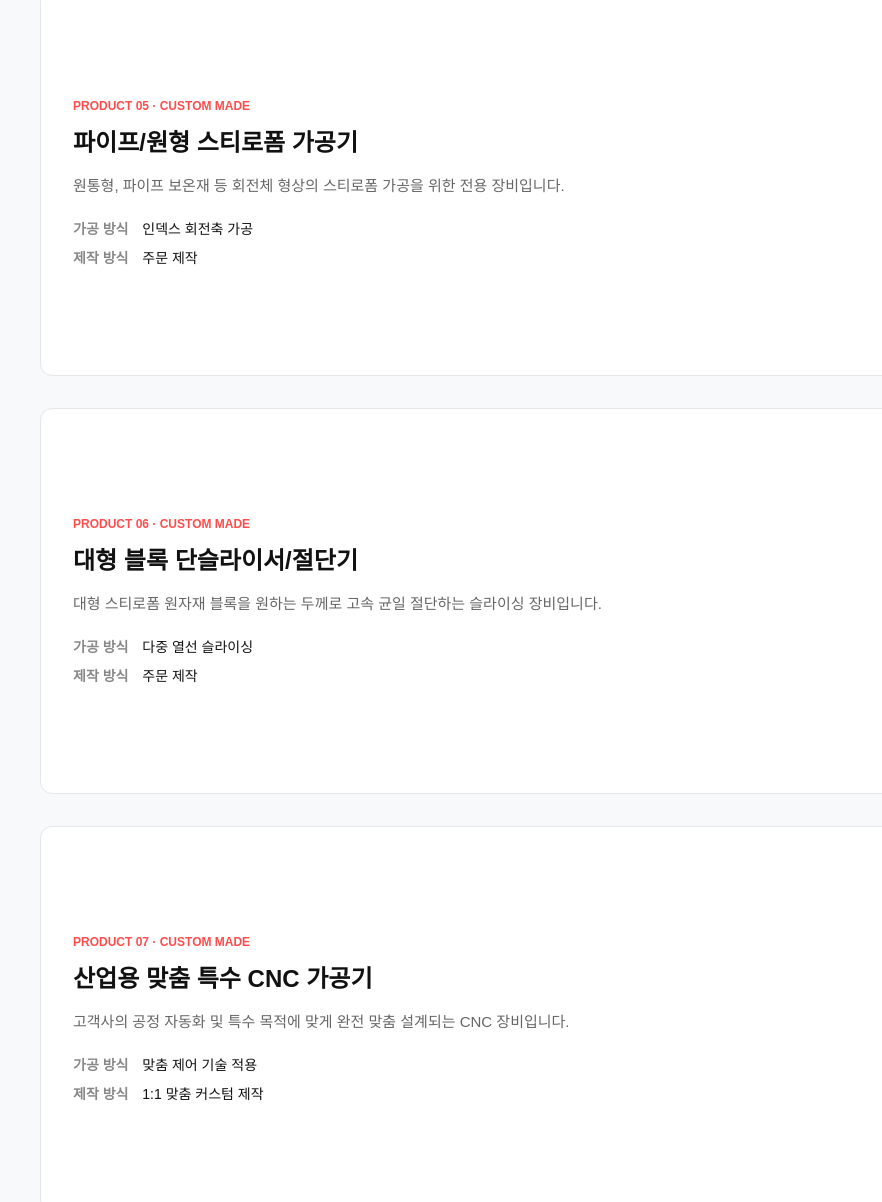
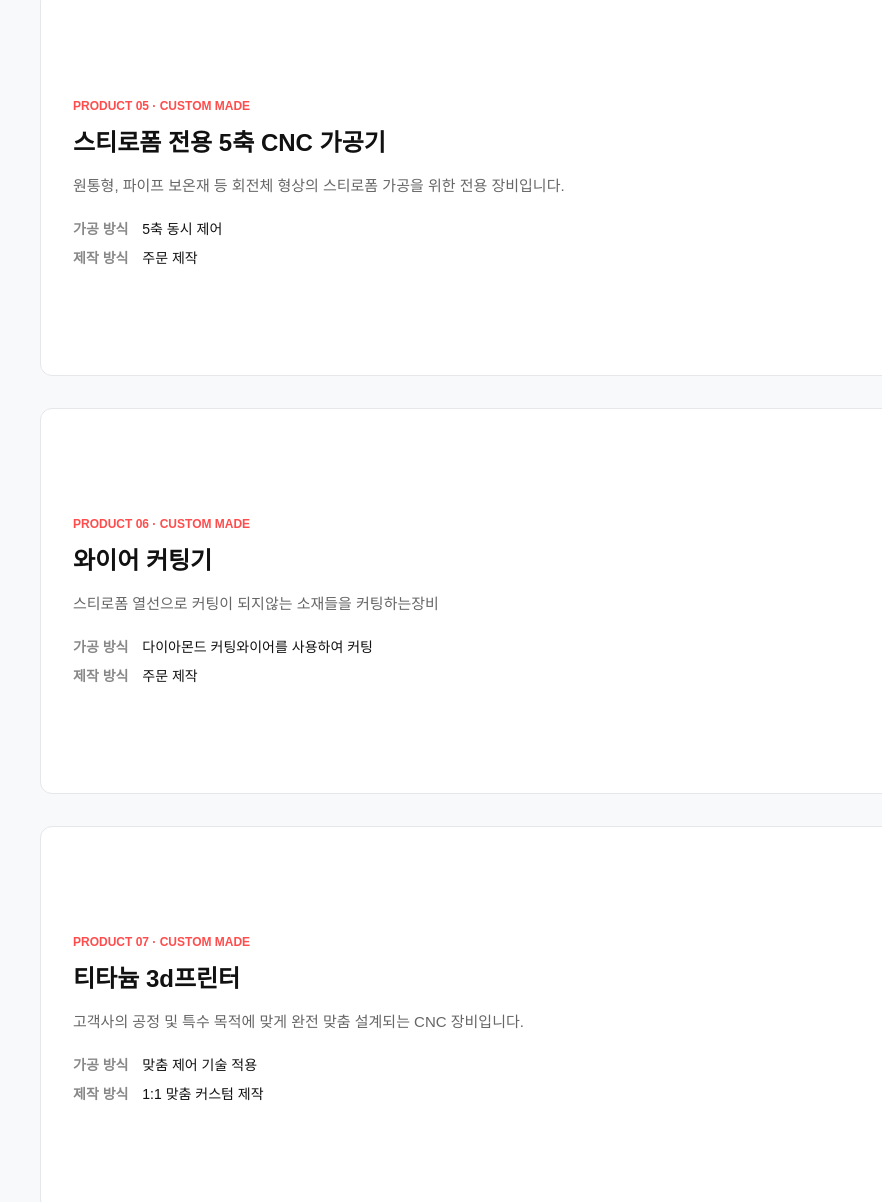
Before and after one commit to jinosyo-byte/carvercp.com, a plain HTML site: page product.html in a window 1280 px wide. Shown: the part 2030-3232 px from the top of the page, 0-882 px from the left. Drawn offline with Linux system fonts and the light colour scheme.

Commit message:
Update product descriptions and specifications

```diff
--- a/product.html
+++ b/product.html
@@ -87,10 +87,10 @@
                     <article class="product-card">
                         <div class="product-card-info">
                             <span class="product-card-label">PRODUCT 04 · CUSTOM MADE</span>
-                            <h3>스티로폼 전용 5축 CNC 가공기</h3>
-                            <p>복합적인 3차원 형상과 고난도 성형 제품을 위한 최고 사양의 5축 제어 가공기입니다.</p>
+                            <h3>스티로폼 전용 4축 CNC 가공기</h3>
+                            <p>복합적인 3차원 형상과 고난도 성형 제품을 위한 최고 사양의 4축 제어 가공기입니다.</p>
                             <ul class="product-card-specs">
-                                <li><span>가공 방식</span> 5축 동시 제어</li>
+                                <li><span>가공 방식</span> 4축 동시 제어</li>
                                 <li><span>제작 방식</span> 주문 제작</li>
                             </ul>
                         </div>
@@ -103,10 +103,10 @@
                     <article class="product-card">
                         <div class="product-card-info">
                             <span class="product-card-label">PRODUCT 05 · CUSTOM MADE</span>
-                            <h3>파이프/원형 스티로폼 가공기</h3>
+                            <h3>스티로폼 전용 5축 CNC 가공기</h3>
                             <p>원통형, 파이프 보온재 등 회전체 형상의 스티로폼 가공을 위한 전용 장비입니다.</p>
                             <ul class="product-card-specs">
-                                <li><span>가공 방식</span> 인덱스 회전축 가공</li>
+                                <li><span>가공 방식</span> 5축 동시 제어</li>
                                 <li><span>제작 방식</span> 주문 제작</li>
                             </ul>
                         </div>
@@ -119,10 +119,10 @@
                     <article class="product-card">
                         <div class="product-card-info">
                             <span class="product-card-label">PRODUCT 06 · CUSTOM MADE</span>
-                            <h3>대형 블록 단슬라이서/절단기</h3>
-                            <p>대형 스티로폼 원자재 블록을 원하는 두께로 고속 균일 절단하는 슬라이싱 장비입니다.</p>
+                            <h3>와이어 커팅기</h3>
+                            <p>스티로폼 열선으로 커팅이 되지않는 소재들을 커팅하는장비</p>
                             <ul class="product-card-specs">
-                                <li><span>가공 방식</span> 다중 열선 슬라이싱</li>
+                                <li><span>가공 방식</span> 다이아몬드 커팅와이어를 사용하여 커팅</li>
                                 <li><span>제작 방식</span> 주문 제작</li>
                             </ul>
                         </div>
@@ -135,8 +135,8 @@
                     <article class="product-card">
                         <div class="product-card-info">
                             <span class="product-card-label">PRODUCT 07 · CUSTOM MADE</span>
-                            <h3>산업용 맞춤 특수 CNC 가공기</h3>
-                            <p>고객사의 공정 자동화 및 특수 목적에 맞게 완전 맞춤 설계되는 CNC 장비입니다.</p>
+                            <h3>티타늄 3d프린터</h3>
+                            <p>고객사의 공정 및 특수 목적에 맞게 완전 맞춤 설계되는 CNC 장비입니다.</p>
                             <ul class="product-card-specs">
                                 <li><span>가공 방식</span> 맞춤 제어 기술 적용</li>
                                 <li><span>제작 방식</span> 1:1 맞춤 커스텀 제작</li>
```
